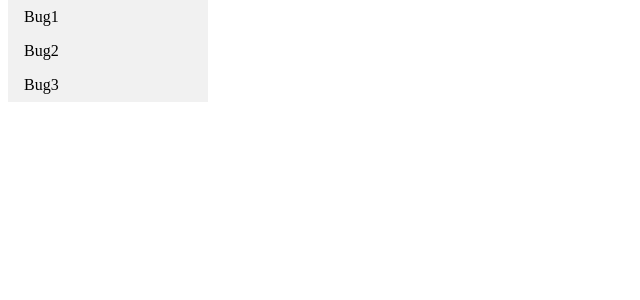
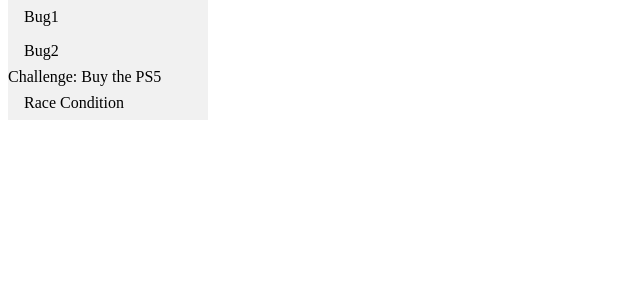
Before and after one commit to DavidHTwastaken/software-security-final-project, a Flask app: page /bugs in a window 1280 px wide. Shown: the part 97-397 px from the top of the page, without its empty margins (0-640 px from the left). Run offline with Flask 3, Linux system fonts and the light colour scheme; the visitor is signed in with stand-in values (Sample User, id 1).

Commit message:
styling bugs

```diff
--- a/app/src/static/css/bugs.css
+++ b/app/src/static/css/bugs.css
@@ -6,14 +6,14 @@ width: 200px;
 background-color: #f1f1f1;
 }
 
-li a {
+a {
 display: block;
 color: #000;
 padding: 8px 16px;
 text-decoration: none;
 }
 
-li a:hover {
+a:hover {
 background-color: #555;
 color: white;
 }
--- a/app/src/templates/bugs.html
+++ b/app/src/templates/bugs.html
@@ -5,6 +5,6 @@
 <ul>
     <li><a href="#home">Bug1</a></li>
     <li><a href="#news">Bug2</a></li>
-    <li><a href="#contact">Bug3</a></li>
+    <li><label>Challenge: Buy the PS5</label><a href="{{ url_for('race')}}">Race Condition</a></li>
 </ul>
 {% endblock %}
```
